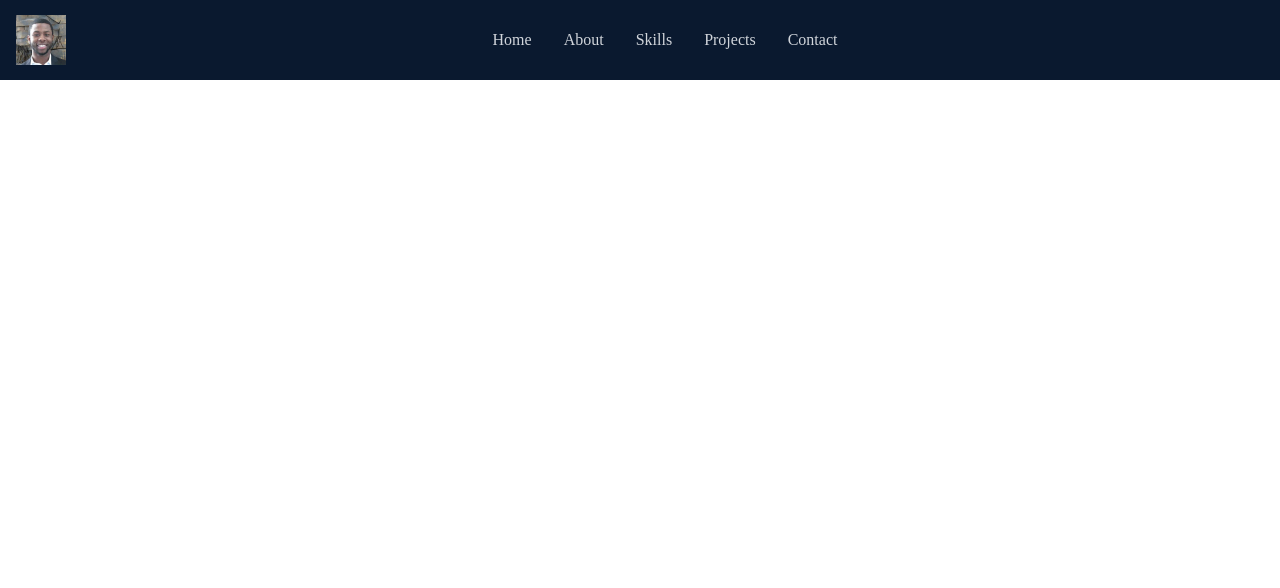
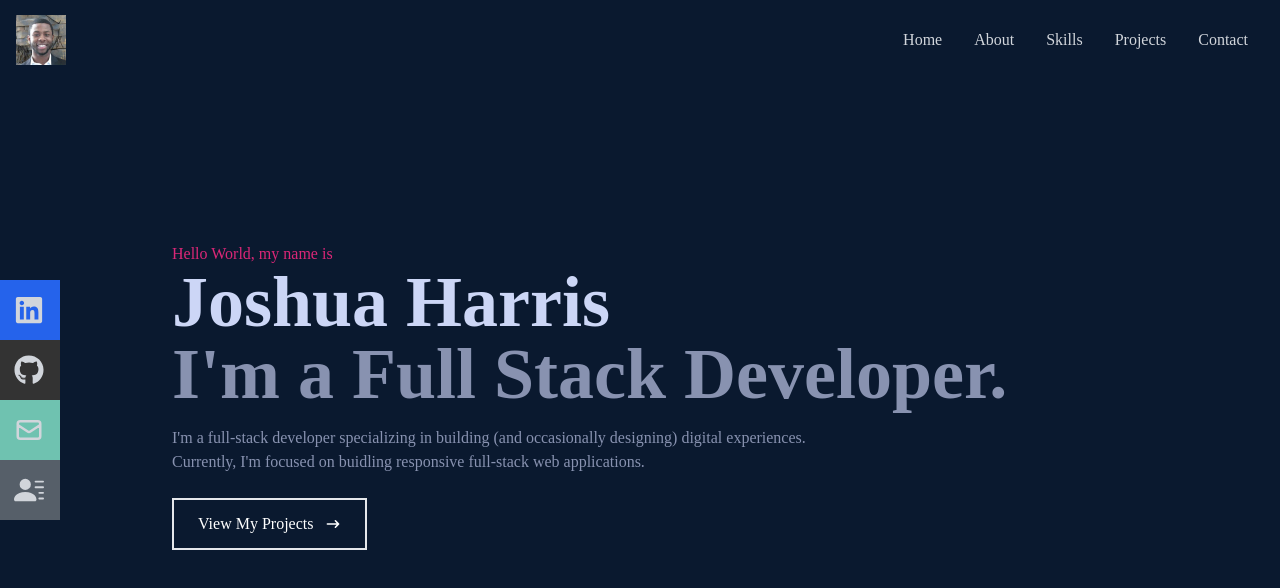
Before and after one commit to joshuaharris1103/my-portfolio, a React (Create React App) app: page / in a window 1280 px wide. Shown: the top 588 px of the page. Built offline with nearby package versions, Linux system fonts and the light colour scheme.

Commit message:
Added social media icons, some responsiveness, basic home page

```diff
--- a/src/App.js
+++ b/src/App.js
@@ -1,3 +1,4 @@
+import Home from "./components/Home";
 import Navbar from "./components/Navbar";
 
 
@@ -5,6 +6,7 @@
   return (
     <div>
       <Navbar />
+      <Home />
     </div>
   );
 }
--- a/src/components/Home.jsx
+++ b/src/components/Home.jsx
@@ -1,11 +1,34 @@
-import React from 'react'
-import {HiArrowNarrowRight} from 'react-icons'
+import React from "react";
+import { HiArrowNarrowRight } from "react-icons/hi";
+
 const Home = () => {
   return (
-    <div>
+    <div name="home" className="w-full h-screen bg-[#0a192f]">
+      {/* Container */}
+      <div className="max-w-[1000px] mx-auto px-8 flex flex-col justify-center h-full">
+        <p className="text-pink-600">Hello World, my name is</p>
+        <h1 className="text- text-4xl sm:text-7xl font-bold text-[#ccd6f6]">
+          Joshua Harris
+        </h1>
+        <h2 className="text- text-4xl sm:text-7xl font-bold text-[#8892b0]">
+          I'm a Full Stack Developer.
+        </h2>
+        <p className="text-[#8892b0] py-4 max-w-[700px]">
+          I'm a full-stack developer specializing in building (and occasionally
+          designing) digital experiences. Currently, I'm focused on buidling
+          responsive full-stack web applications.
+        </p>
+        <div>
+          <button className="text-white group border-2 px-6 py-3 my-2 flex items-center hover:bg-pink-600 hover:border-pink-600">
+            View My Projects
+            <span className="group-hover:rotate-90 duration-300">
+            <HiArrowNarrowRight className="ml-3 " />
+            </span>
+          </button>
+        </div>
+      </div>
+    </div>
+  );
+};
 
-    </div>
-  )
-}
-
-export default Home
+export default Home;
--- a/src/components/Navbar.jsx
+++ b/src/components/Navbar.jsx
@@ -1,5 +1,7 @@
 import React, { useState } from "react";
-import { FaBars, FaTimes } from "react-icons/fa";
+import { FaBars, FaTimes, FaLinkedin, FaFacebook, FaGithub } from "react-icons/fa";
+import { HiOutlineMail } from "react-icons/hi";
+import { BsFillPersonLinesFill } from 'react-icons/bs'
 import Joshua from "../files/joshua.jpg";
 
 const Navbar = () => {
@@ -38,7 +40,31 @@
         </ul>
 
       {/* Socials */}
-      <div></div>
+      <div className="hidden lg:flex fixed flex-col top-[35%] left-0">
+        <ul>
+          <li className="w-[160px] h-[60px] flex justify-between items-center ml-[-100px] hover:ml-[-10px] duration-300 bg-blue-600">
+            <a className='flex justify-between items-center w-full text-gray-300' href="/">
+              LinkedIn <FaLinkedin size={30}/>
+            </a>
+          </li>
+          <li className="w-[160px] h-[60px] flex justify-between items-center ml-[-100px] hover:ml-[-10px] duration-300 bg-[#333333]">
+            <a className='flex justify-between items-center w-full text-gray-300' href="/">
+              Github <FaGithub size={30}/>
+            </a>
+          </li>
+          <li className="w-[160px] h-[60px] flex justify-between items-center ml-[-100px] hover:ml-[-10px] duration-300 bg-[#6fc2b0]">
+            <a className='flex justify-between items-center w-full text-gray-300' href="/">
+              Email <HiOutlineMail size={30}/>
+            </a>
+          </li>
+          <li className="w-[160px] h-[60px] flex justify-between items-center ml-[-100px] hover:ml-[-10px] duration-300 bg-[#565f69]">
+            <a className='flex justify-between items-center w-full text-gray-300' href="/">
+              Resume <BsFillPersonLinesFill size={30}/>
+            </a>
+          </li>
+        </ul>
+
+      </div>
     </div>
   );
 };
--- a/src/index.css
+++ b/src/index.css
@@ -2,11 +2,12 @@
 @tailwind components;
 @tailwind utilities;
 
-@import url("https://fonts.googleapis.com/css2?family=Raleway:wght@100&display=swap");
-
+/* @import url("https://fonts.googleapis.com/css2?family=Raleway:wght@100&display=swap"); */
+@import url('https://fonts.googleapis.com/css2?family=Kanit:wght@100&family=Raleway:wght@100&display=swap');
 @layer base {
     body{
-        @apply font-[Raleway];
+        /* @apply font-[Raleway]; */
+        @apply font-[Kanit];
     }
     li{
         @apply px-4;
```
